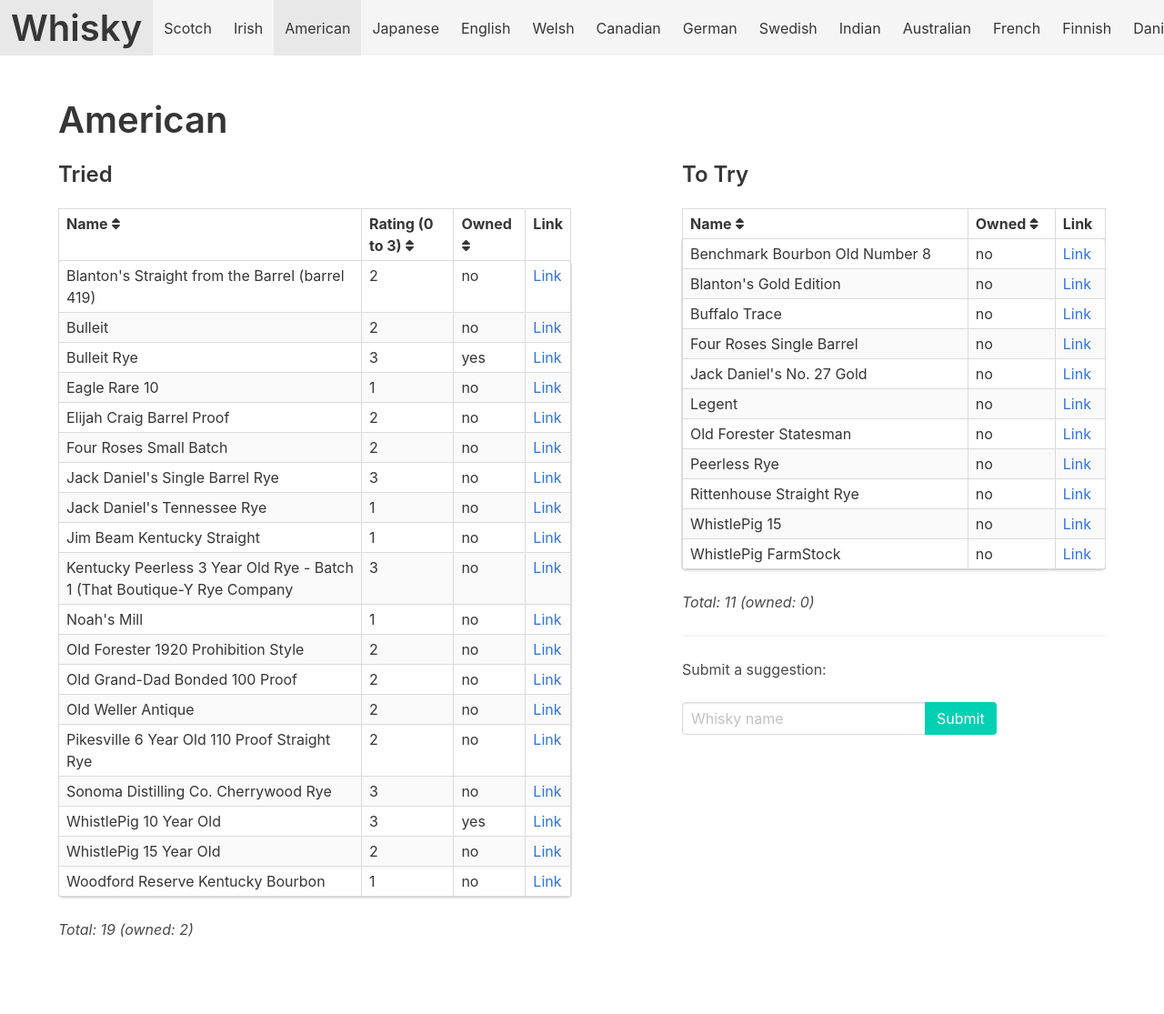
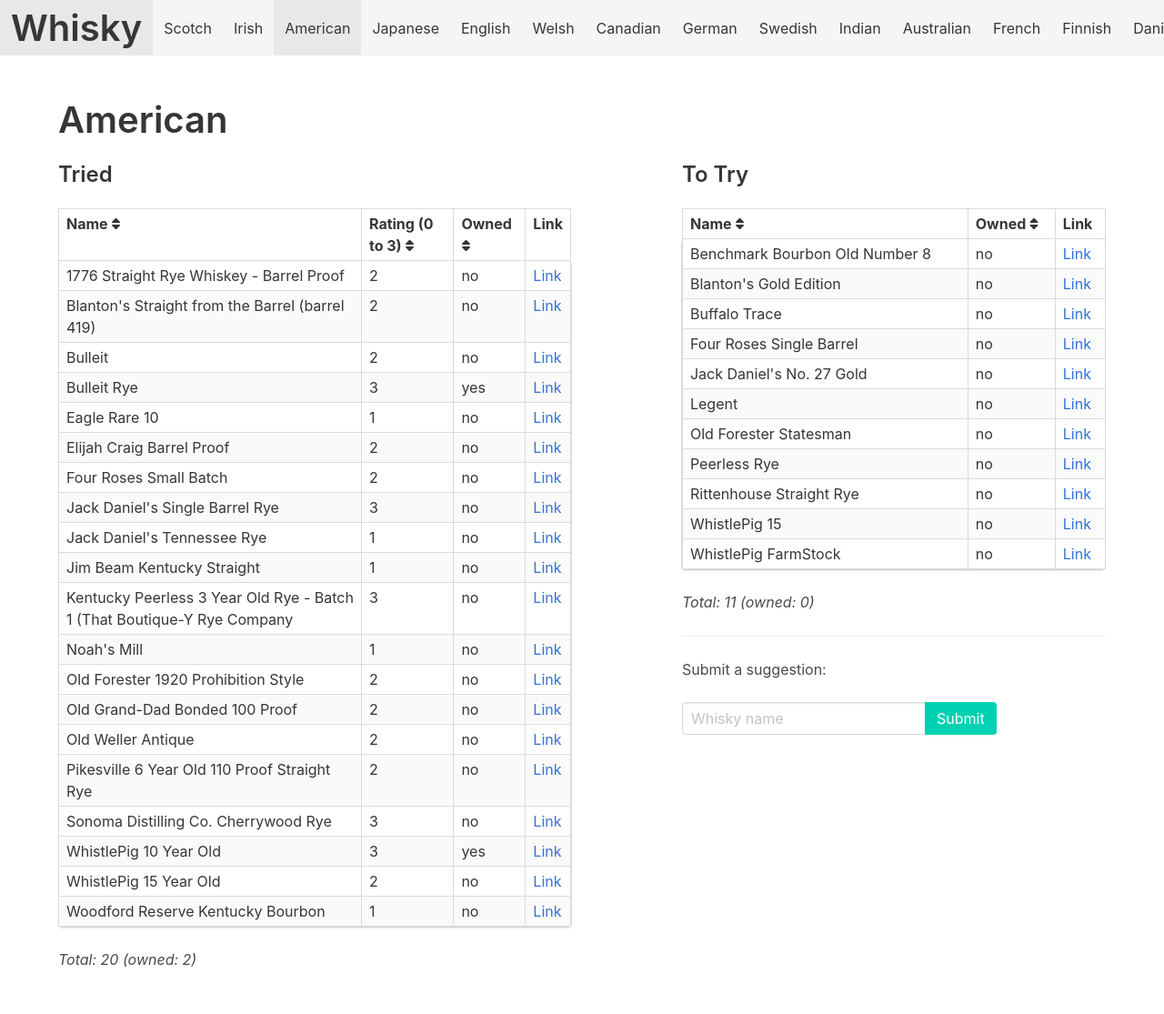
Before and after one commit to grega/whisky, a Jekyll site: the page built from american.html, in a window 1280 px wide. Shown: the whole page at 91% size. Built offline with Jekyll 4.4.1, drawn with Linux system fonts in a browser that asks for light colours; nearby versions of some CDN libraries; before the commit the page ends 1082 px from its top, so only the background shows below that.

Commit message:
Update tried.yml

```diff
--- a/_data/american/tried.yml
+++ b/_data/american/tried.yml
@@ -56,3 +56,6 @@
 
 - name: Four Roses Small Batch
   rating: 2
+
+- name: 1776 Straight Rye Whiskey - Barrel Proof
+  rating: 2
```
